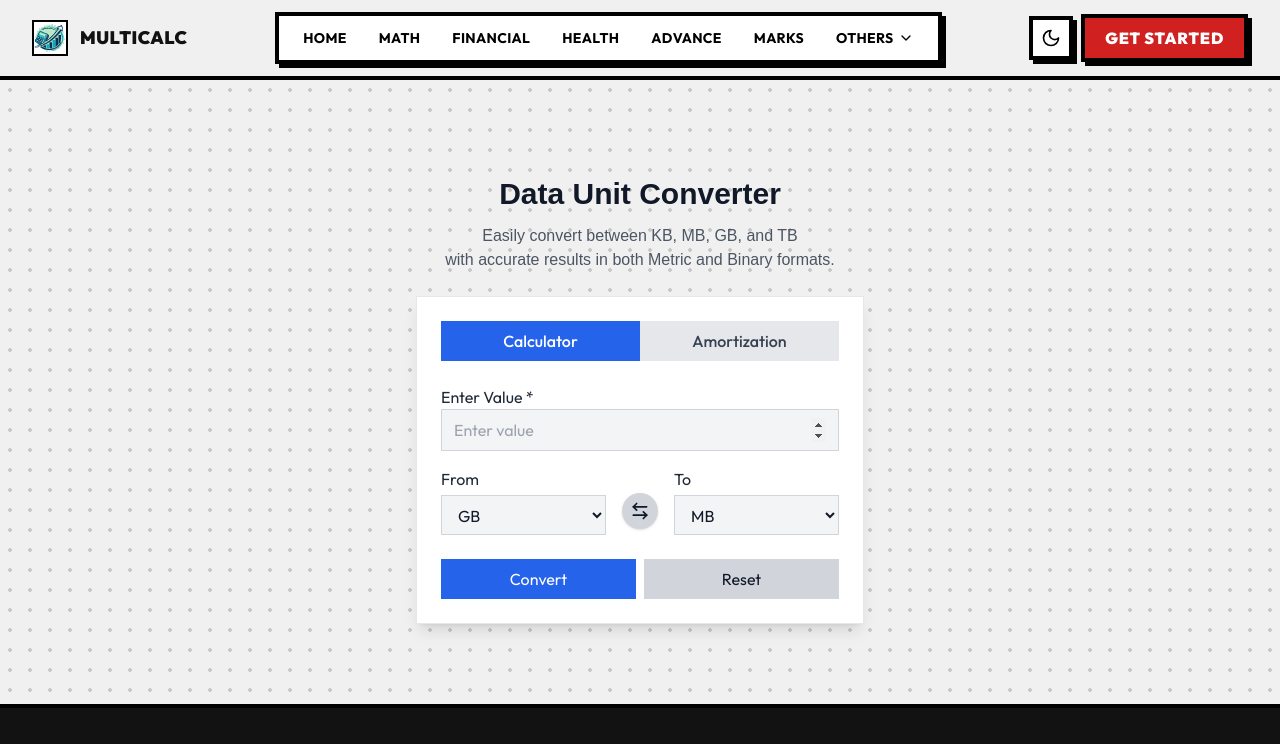
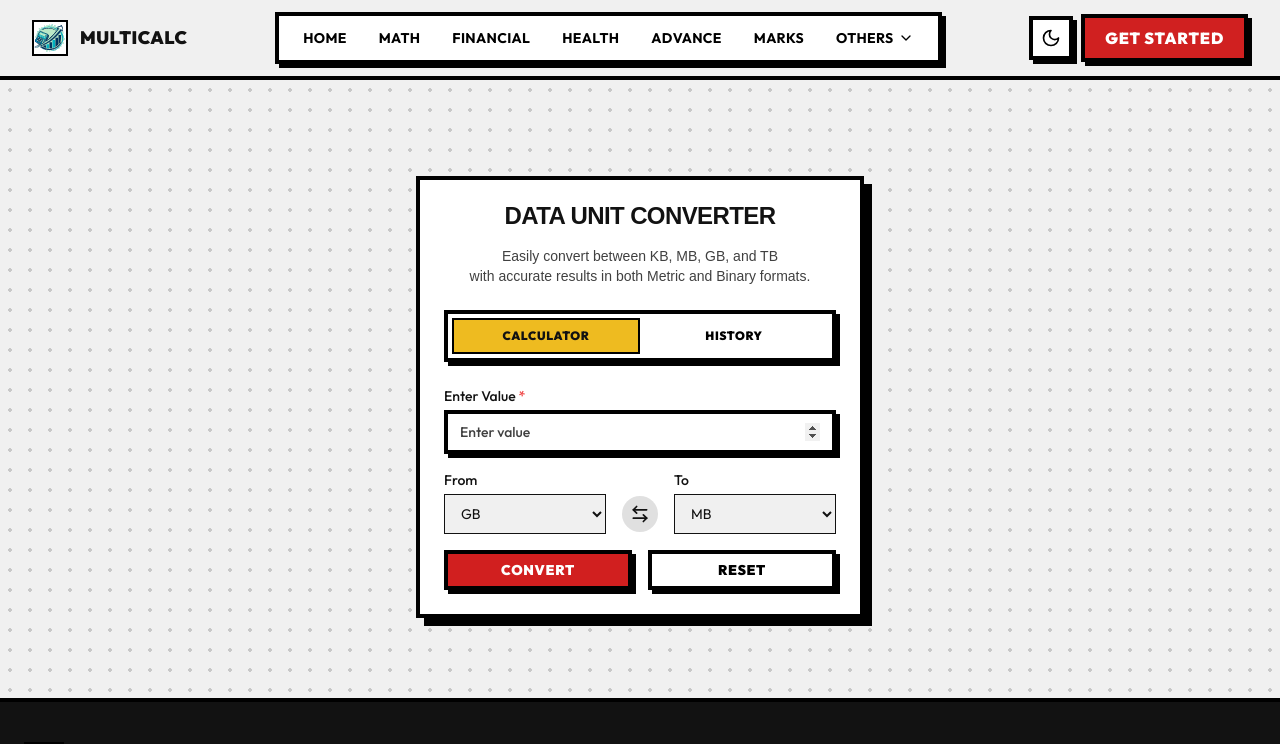
Before and after one commit to codewithdhruba01/MultiCalc, a React (Vite) app: page /Data-Converter in a window 1280 px wide. Shown: the top 744 px of the page. Built offline with nearby package versions, Linux system fonts and the light colour scheme; a web font is replaced by a local one.

Commit message:
refactor: Replace custom UI elements with Shadcn UI components in Data Unit Converter.

```diff
--- a/src/pages/DataUnitConverter.tsx
+++ b/src/pages/DataUnitConverter.tsx
@@ -2,6 +2,16 @@ import React, { useState, useEffect } from 'react';
 import AOS from 'aos';
 import 'aos/dist/aos.css';
 import { ArrowLeftRight } from 'lucide-react';
+import { Button } from '@/components/ui/Button';
+import { Input } from '@/components/ui/Input';
+import { Tabs, TabsList, TabsTrigger, TabsContent } from '@/components/ui/Tabs';
+import {
+  Card,
+  CardContent,
+  CardHeader,
+  CardTitle,
+  CardDescription,
+} from '@/components/ui/Card';
 
 type Unit = 'KB' | 'MB' | 'GB' | 'TB';
 
@@ -105,72 +115,52 @@ const DataUnitConverter: React.FC = () => {
       className="min-h-[70vh] flex flex-col justify-center items-center px-4 pt-24 pb-20"
       data-aos="fade-up"
     >
-      <div className="text-center mb-6">
-        <h1 className="text-2xl md:text-3xl font-synonym font-bold text-gray-900 dark:text-white mb-3">
+      <Card className="w-full max-w-md mx-auto">
+        <CardHeader>
+          <CardTitle className="text-center font-synonym font-bold mb-3">
             Data Unit Converter
-        </h1>
-        <p className="text-gray-600 font-satoshi dark:text-gray-400">
+          </CardTitle>
+          <CardDescription className="text-center font-satoshi">
             Easily convert between KB, MB, GB, and TB <br />with accurate results in both Metric and Binary formats.
-        </p>
-      </div>
-
-      <div className="bg-white dark:bg-[#020817] border border-gray-200 dark:border-gray-800 rounded-lg p-6 w-full max-w-md shadow-lg">
-        {/* ---------- TABS ---------- */}
-        <div className="flex mb-6 bg-gray-200 dark:bg-gray-800 rounded-md overflow-hidden">
-          <button
-            onClick={() => setActiveTab('calculator')}
-            className={`flex-1 py-2 font-medium ${
-              activeTab === 'calculator'
-                ? 'bg-blue-600 text-white'
-                : 'bg-transparent text-gray-700 dark:text-gray-300'
-            }`}
+          </CardDescription>
+        </CardHeader>
+        <CardContent>
+          <Tabs
+            defaultValue="calculator"
+            value={activeTab}
+            onValueChange={(val) => setActiveTab(val as 'calculator' | 'amortization')}
           >
-            Calculator
-          </button>
-
-          <button
-            onClick={() => setActiveTab('amortization')}
-            className={`flex-1 py-2 font-medium ${
-              activeTab === 'amortization'
-                ? 'bg-blue-600 text-white'
-                : 'bg-transparent text-gray-700 dark:text-gray-300'
-            }`}
-          >
-            Amortization
-          </button>
-        </div>
+            <TabsList className="grid w-full grid-cols-2 mb-6">
+              <TabsTrigger value="calculator">Calculator</TabsTrigger>
+              <TabsTrigger value="amortization">History</TabsTrigger>
+            </TabsList>
 
             {/* ---------- CALCULATOR TAB ---------- */}
-        {activeTab === 'calculator' && (
-          <>
+            <TabsContent value="calculator" className="space-y-4">
               {/* VALUE */}
-            <div className="mb-4">
-              <label className="text-gray-800 dark:text-gray-300">
-                Enter Value *
+              <div>
+                <label className="block text-sm font-medium mb-1">
+                  Enter Value <span className="text-red-500">*</span>
                 </label>
-              <input
+                <Input
                   type="number"
                   placeholder="Enter value"
                   value={value}
                   onChange={(e) => setValue(e.target.value)}
-                className={`w-full px-3 py-2 rounded-md bg-gray-100 dark:bg-[#020817] text-gray-900 dark:text-white border ${
-                  error
-                    ? 'border-red-600'
-                    : 'border-gray-300 dark:border-gray-800'
-                }`}
+                  className={error ? 'border-red-500 focus-visible:ring-red-500' : ''}
                 />
-              {error && <p className="text-red-500 text-sm">{error}</p>}
+                {error && <p className="text-red-500 text-sm mt-1">{error}</p>}
               </div>
 
               {/* UNITS */}
               <div className="flex items-center justify-between gap-4">
                 {/* FROM */}
                 <div className="flex-1">
-                <label className="text-gray-800 dark:text-gray-300">From</label>
+                  <label className="block text-sm font-medium mb-1">From</label>
                   <select
                     value={fromUnit}
                     onChange={(e) => setFromUnit(e.target.value as Unit)}
-                  className="mt-1 w-full px-3 py-2 rounded-md bg-gray-100 dark:bg-[#020817] text-gray-900 dark:text-white border border-gray-300 dark:border-gray-800"
+                    className="w-full h-10 rounded-md border border-input bg-background px-3 py-2 text-sm ring-offset-background focus-visible:outline-none focus-visible:ring-2 focus-visible:ring-ring focus-visible:ring-offset-2"
                   >
                     <option value="KB">KB</option>
                     <option value="MB">MB</option>
@@ -182,18 +172,18 @@ const DataUnitConverter: React.FC = () => {
                 {/* SWAP BUTTON */}
                 <button
                   onClick={handleSwap}
-                className="p-2 mt-5 bg-gray-300 dark:bg-gray-700 hover:bg-gray-400 dark:hover:bg-gray-600 rounded-full shadow transition"
+                  className="p-2 mt-6 bg-muted hover:bg-muted/80 rounded-full transition"
                 >
-                <ArrowLeftRight className="w-5 h-5 text-gray-900 dark:text-white" />
+                  <ArrowLeftRight className="w-5 h-5" />
                 </button>
 
                 {/* TO */}
                 <div className="flex-1">
-                <label className="text-gray-800 dark:text-gray-300">To</label>
+                  <label className="block text-sm font-medium mb-1">To</label>
                   <select
                     value={toUnit}
                     onChange={(e) => setToUnit(e.target.value as Unit)}
-                  className="mt-1 w-full px-3 py-2 rounded-md bg-gray-100 dark:bg-[#020817] text-gray-900 dark:text-white border border-gray-300 dark:border-gray-800"
+                    className="w-full h-10 rounded-md border border-input bg-background px-3 py-2 text-sm ring-offset-background focus-visible:outline-none focus-visible:ring-2 focus-visible:ring-ring focus-visible:ring-offset-2"
                   >
                     <option value="KB">KB</option>
                     <option value="MB">MB</option>
@@ -204,78 +194,66 @@ const DataUnitConverter: React.FC = () => {
               </div>
 
               {/* BUTTONS */}
-            <div className="flex gap-2 mt-6">
-              <button
-                onClick={handleCalculate}
-                disabled={loading}
-                className="flex-1 bg-blue-600 hover:bg-blue-700 text-white py-2 rounded-md flex justify-center items-center"
-              >
+              <div className="grid grid-cols-2 gap-4 mt-6">
+                <Button onClick={handleCalculate} disabled={loading}>
                   {loading ? (
-                  <div className="w-5 h-5 border-2 border-white border-t-transparent rounded-full animate-spin"></div>
+                    <div className="flex items-center gap-2">
+                      <span className="h-4 w-4 border-2 border-t-transparent border-white rounded-full animate-spin"></span>
+                      Calculating...
+                    </div>
                   ) : (
                     'Convert'
                   )}
-              </button>
-
-              <button
-                onClick={handleReset}
-                className="flex-1 bg-gray-300 dark:bg-gray-700 hover:bg-gray-400 dark:hover:bg-gray-600 text-gray-900 dark:text-white py-2 rounded-md"
-              >
+                </Button>
+                <Button variant="outline" onClick={handleReset} disabled={loading}>
                   Reset
-              </button>
+                </Button>
               </div>
 
               {/* RESULTS */}
               {(metricResult !== null || binaryResult !== null) && !loading && (
                 <div className="mt-6 space-y-3">
                   {metricResult !== null && (
-                  <div className="bg-gray-100 dark:bg-[#0f172a] p-3 rounded-md border border-gray-300 dark:border-gray-700">
-                    <p className="text-gray-700 dark:text-gray-300 font-medium">
+                    <div className="p-3 bg-muted rounded-md transition-all duration-500">
+                      <p className="font-medium mb-1">
                         Metric Result (1000-based):
                       </p>
-                    <p className="text-lg font-semibold text-blue-600 dark:text-blue-400">
+                      <p className="text-lg font-bold text-blue-600 dark:text-blue-400">
                         {metricResult} {toUnit}
                       </p>
                     </div>
                   )}
 
                   {binaryResult !== null && (
-                  <div className="bg-gray-100 dark:bg-[#0f172a] p-3 rounded-md border border-gray-300 dark:border-gray-700">
-                    <p className="text-gray-700 dark:text-gray-300 font-medium">
+                    <div className="p-3 bg-muted rounded-md transition-all duration-500">
+                      <p className="font-medium mb-1">
                         Binary Result (1024-based):
                       </p>
-                    <p className="text-lg font-semibold text-green-600 dark:text-green-400">
+                      <p className="text-lg font-bold text-green-600 dark:text-green-400">
                         {binaryResult} {toUnit}
                       </p>
                     </div>
                   )}
                 </div>
               )}
-          </>
-        )}
+            </TabsContent>
 
-        {/* ---------- AMORTIZATION TAB (TABLE) ---------- */}
-        {activeTab === 'amortization' && (
+            {/* ---------- HISTORY TAB (TABLE) ---------- */}
+            <TabsContent value="amortization">
               <div className="max-h-[400px] overflow-y-auto">
                 {history.length === 0 && (
-              <p className="text-gray-500 dark:text-gray-400 text-center py-8">
+                  <p className="text-muted-foreground text-center py-8">
                     No conversion history yet.
                   </p>
                 )}
 
                 {history.length > 0 && (
-              <table className="w-full text-left border-collapse mt-4">
-                <thead>
-                  <tr className="bg-gray-200 dark:bg-gray-700 text-gray-900 dark:text-gray-200">
-                    <th className="p-2 border border-gray-300 dark:border-gray-600">
-                      From → To
-                    </th>
-                    <th className="p-2 border border-gray-300 dark:border-gray-600">
-                      Binary
-                    </th>
-                    <th className="p-2 border border-gray-300 dark:border-gray-600">
-                      Metric
-                    </th>
+                  <table className="w-full text-left border-collapse mt-2">
+                    <thead className="sticky top-0 bg-background z-10">
+                      <tr className="border-b border-border text-foreground">
+                        <th className="p-2 font-medium">From → To</th>
+                        <th className="p-2 font-medium">Binary</th>
+                        <th className="p-2 font-medium">Metric</th>
                       </tr>
                     </thead>
 
@@ -283,17 +261,17 @@ const DataUnitConverter: React.FC = () => {
                       {history.map((item) => (
                         <tr
                           key={item.id}
-                      className="border-t border-gray-300 dark:border-gray-700"
+                          className="border-b border-border/40"
                         >
-                      <td className="p-2 border border-gray-300 dark:border-gray-700">
+                          <td className="p-2">
                             {item.input} {item.from} → {item.to}
                           </td>
 
-                      <td className="p-2 border border-gray-300 dark:border-gray-700 text-blue-500 dark:text-blue-400">
+                          <td className="p-2 font-medium text-green-600 dark:text-green-400">
                             {item.binary} {item.to}
                           </td>
 
-                      <td className="p-2 border border-gray-300 dark:border-gray-700 text-green-500 dark:text-green-400">
+                          <td className="p-2 font-medium text-blue-600 dark:text-blue-400">
                             {item.metric} {item.to}
                           </td>
                         </tr>
@@ -302,8 +280,10 @@ const DataUnitConverter: React.FC = () => {
                   </table>
                 )}
                </div>
-        )}
-      </div>
+            </TabsContent>
+          </Tabs>
+        </CardContent>
+      </Card>
     </div>
   );
 };
```
Also changed, not shown: src/pages/SalesTaxCalculator.tsx (+46 -52 lines). Lines whose indentation alone changed are shown as unchanged.
